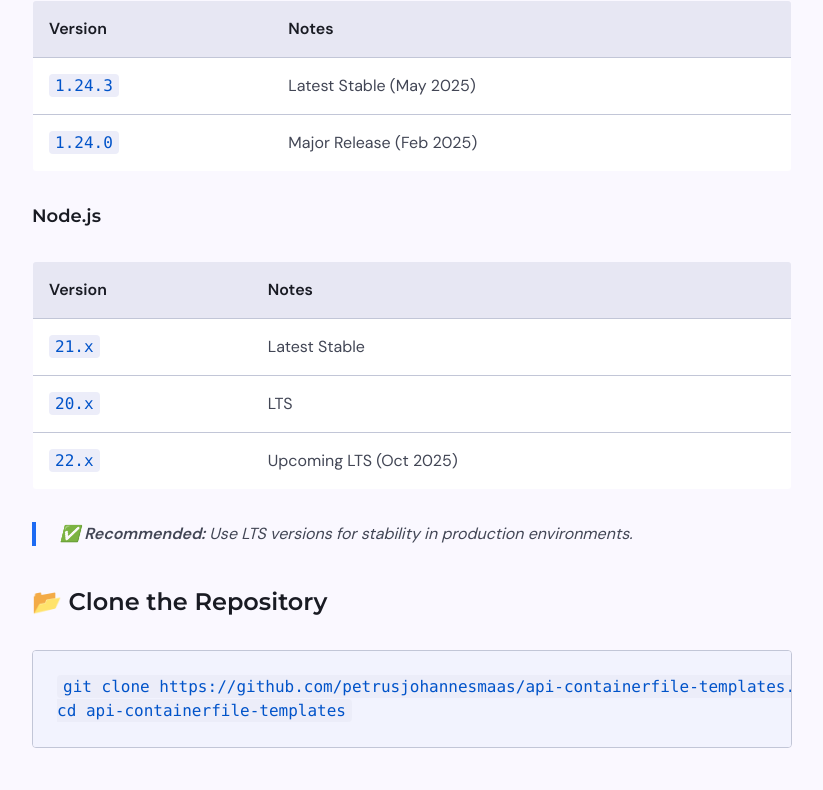
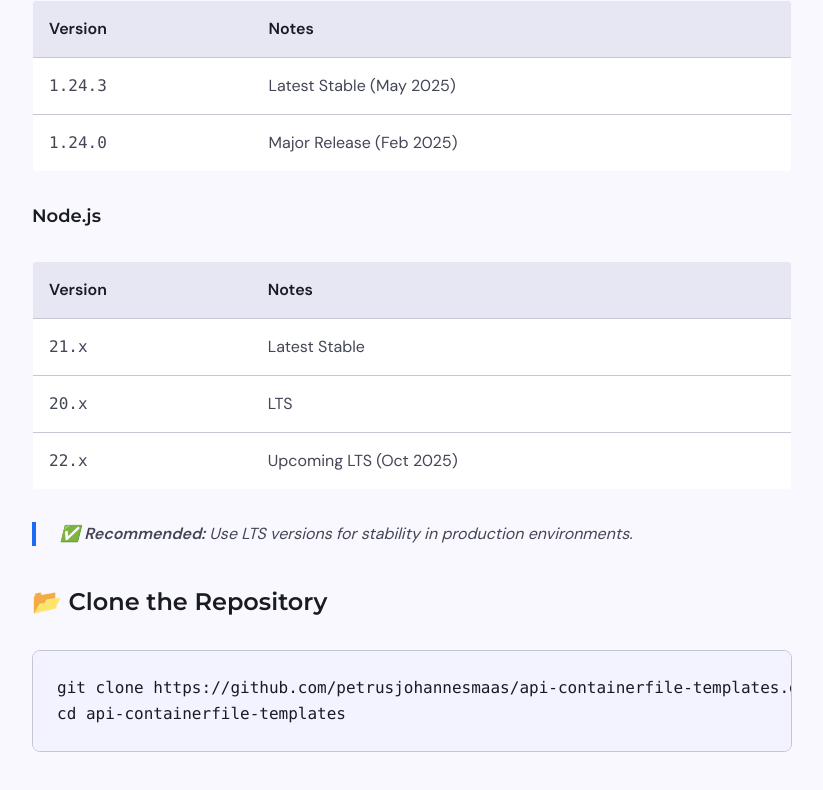
Before and after one commit to petrusjohannesmaas/research-lab, a React (Vite) app: page /post/api-containerfile-templates in a window 1280 px wide. Shown: the part 1674-2464 px from the top of the page, without its empty margins (32-855 px from the left). Built offline with nearby package versions, Linux system fonts and the light colour scheme.

Commit message:
feat: hide navbar on post pages and improve markdown code block styling with copy-to-clipboard functionality

```diff
--- a/src/App.tsx
+++ b/src/App.tsx
@@ -1,4 +1,4 @@
-import { BrowserRouter as Router, Routes, Route } from 'react-router-dom';
+import { BrowserRouter as Router, Routes, Route, useLocation } from 'react-router-dom';
 import Navbar from './components/Navbar';
 import Footer from './components/Footer';
 import HomePage from './pages/HomePage';
@@ -8,7 +8,7 @@ function App() {
   return (
     <Router>
       <div className="flex flex-col min-h-screen bg-background">
-        <Navbar />
+        <NavbarWrapper />
         <div className="flex-grow">
           <Routes>
             <Route path="/" element={<HomePage />} />
@@ -21,4 +21,10 @@ function App() {
   );
 }
 
+function NavbarWrapper() {
+  const location = useLocation();
+  if (location.pathname.startsWith('/post/')) return null;
+  return <Navbar />;
+}
+
 export default App;
--- a/src/index.css
+++ b/src/index.css
@@ -131,8 +131,6 @@
   .markdown-content h3 { @apply font-headline-sm text-headline-sm text-on-surface mt-8 mb-3; }
   .markdown-content h4 { @apply font-label-md text-label-md text-on-surface mt-6 mb-2 uppercase tracking-wider; }
   .markdown-content blockquote { @apply border-l-4 border-primary-container pl-6 italic my-8 text-on-surface-variant; }
-  .markdown-content pre { @apply bg-surface-container-low border border-outline-variant rounded-lg p-6 overflow-x-auto my-8; }
-  .markdown-content code { @apply font-code text-primary bg-surface-container px-1.5 py-0.5 rounded; }
   .markdown-content ul { @apply list-disc list-inside mb-6 space-y-2; }
   .markdown-content ol { @apply list-decimal list-inside mb-6 space-y-2; }
   .markdown-content li { @apply text-on-surface-variant; }
--- a/src/pages/PostPage.tsx
+++ b/src/pages/PostPage.tsx
@@ -75,13 +75,13 @@ const PostPage: React.FC = () => {
               <ReactMarkdown
                 remarkPlugins={[remarkGfm]}
                 components={{
-                  code({ node, inline, className, children, ...props }: any) {
-                    const match = /language-(\w+)/.exec(className || '');
-                    const content = String(children).replace(/\n$/, '');
+                  pre({ children }: any) {
+                    try {
+                      const codeElement = React.Children.only(children) as React.ReactElement;
+                      const content = String(codeElement.props.children).replace(/\n$/, '');
 
-                    if (!inline && match) {
                       return (
-                        <div className="relative group">
+                        <div className="relative group my-8">
                           <div className="absolute right-4 top-4 opacity-0 group-hover:opacity-100 transition-opacity z-10">
                             <button
                               onClick={(e) => {
@@ -91,10 +91,10 @@ const PostPage: React.FC = () => {
                                 const btn = e.currentTarget;
                                 const originalHtml = btn.innerHTML;
                                 btn.innerHTML = '<span class="material-symbols-outlined text-[18px]">check</span>';
-                                btn.classList.add('bg-green-500/20', 'text-green-600');
+                                btn.classList.add('bg-green-500/20', 'text-green-600', 'border-green-500/30');
                                 setTimeout(() => {
                                   btn.innerHTML = originalHtml;
-                                  btn.classList.remove('bg-green-500/20', 'text-green-600');
+                                  btn.classList.remove('bg-green-500/20', 'text-green-600', 'border-green-500/30');
                                 }, 2000);
                               }}
                               className="bg-slate-900/10 hover:bg-slate-900/20 text-slate-900 p-2 rounded-lg backdrop-blur-md border border-slate-900/10 transition-all active:scale-95 flex items-center justify-center"
@@ -103,11 +103,18 @@ const PostPage: React.FC = () => {
                               <span className="material-symbols-outlined text-[18px]">content_copy</span>
                             </button>
                           </div>
-                          <code className={className} {...props}>
+                          <pre className="bg-surface-container-low border border-outline-variant rounded-xl p-6 overflow-x-auto overflow-y-hidden text-sm md:text-base leading-relaxed">
                             {children}
-                          </code>
+                          </pre>
                         </div>
                       );
+                    } catch (e) {
+                      return <pre className="bg-surface-container-low border border-outline-variant rounded-xl p-6 overflow-x-auto overflow-y-hidden">{children}</pre>;
+                    }
+                  },
+                  code({ node, inline, className, children, ...props }: any) {
+                    if (inline) {
+                      return <code className="font-code text-primary bg-surface-container px-1.5 py-0.5 rounded text-[0.9em]" {...props}>{children}</code>;
                     }
                     return <code className={className} {...props}>{children}</code>;
                   }
```
